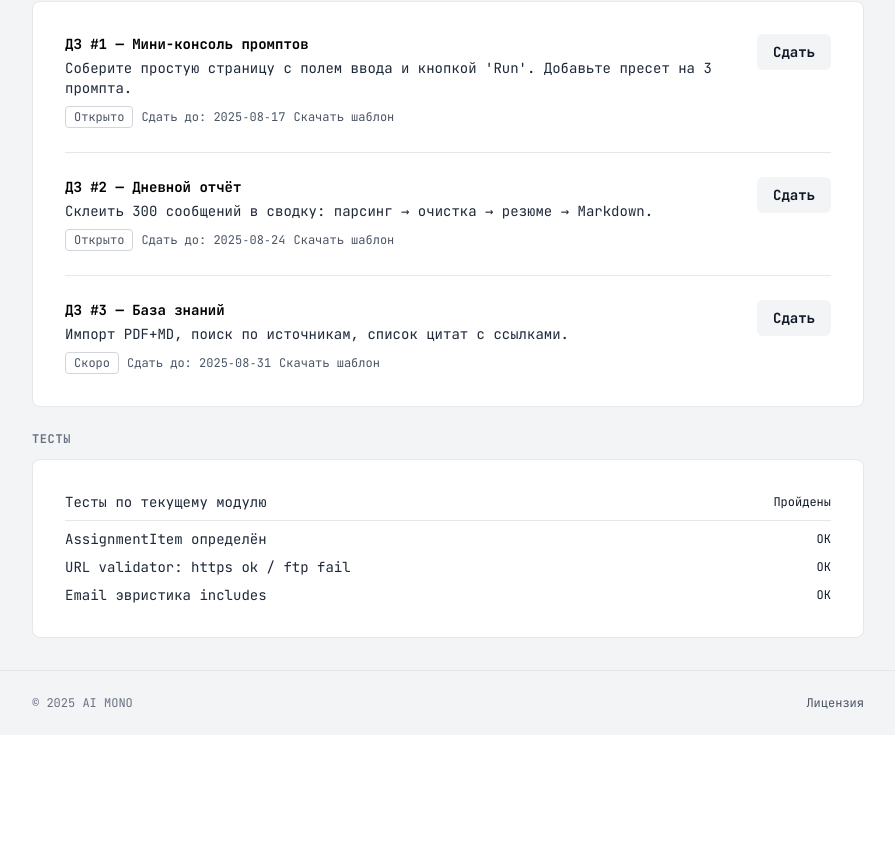
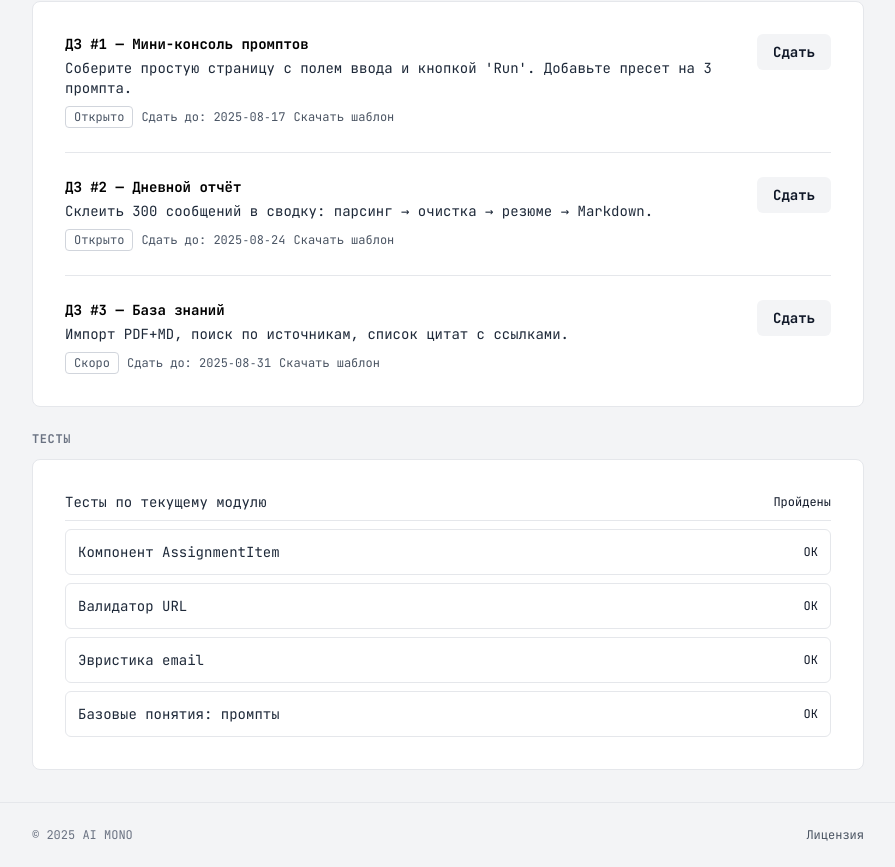
Before and after one commit to riiiiiiiiis/ai-vibecoding-dashboard, a React (Vite) app: page / in a window 1280 px wide. Shown: the part 1333-2200 px from the top of the page, without its empty margins (192-1087 px from the left). Before the commit the page ends 2068 px from the top, so only its background shows below. Built offline with nearby package versions, Linux system fonts and the light colour scheme.

Commit message:
feat(tests): expandable items with Q&A (e.g., what is a prompt) under each test

```diff
--- a/src/app/App.jsx
+++ b/src/app/App.jsx
@@ -50,11 +50,41 @@ export default function App() {
   }
 
   const tests = useMemo(() => {
-    const results = [];
-    results.push({ name: "AssignmentItem определён", pass: typeof AssignmentItem === "function" });
-    results.push({ name: "URL validator: https ok / ftp fail", pass: isHttpUrl("https://x") && !isHttpUrl("ftp://x") });
-    results.push({ name: "Email эвристика includes", pass: isLikelyEmail("a@b.c") && !isLikelyEmail("bad") });
-    return results;
+    const items = [];
+    items.push({
+      name: "Компонент AssignmentItem",
+      pass: typeof AssignmentItem === "function",
+      qa: [
+        { q: "Что делает AssignmentItem?", a: "Отображает карточку задания: описание, дедлайн, статус и кнопку 'Сдать'." },
+        { q: "Как отправить задание?", a: "Нажмите 'Сдать' — вызывается onSubmit(title), открывается модал отправки." },
+      ],
+    });
+    items.push({
+      name: "Валидатор URL",
+      pass: isHttpUrl("https://x") && !isHttpUrl("ftp://x"),
+      qa: [
+        { q: "Какие URL валидны?", a: "Только http/https (начинаются с http:// или https://)." },
+        { q: "Пример", a: "https://x — валиден; ftp://x — не валиден." },
+      ],
+    });
+    items.push({
+      name: "Эвристика email",
+      pass: isLikelyEmail("a@b.c") && !isLikelyEmail("bad"),
+      qa: [
+        { q: "Что проверяется?", a: "Наличие символов '@' и '.' — это упрощённая эвристика, не строгая валидация." },
+        { q: "Пример", a: "a@b.c — валиден; bad — не валиден." },
+      ],
+    });
+    items.push({
+      name: "Базовые понятия: промпты",
+      pass: true,
+      qa: [
+        { q: "Что такое промпт?", a: "Текстовая инструкция для модели: цель, контекст, формат ответа, ограничения." },
+        { q: "Системный vs пользовательский промпт", a: "Системный задаёт правила/роль; пользовательский — конкретный запрос." },
+        { q: "Что улучшает промпт?", a: "Ясность задачи, конкретные требования к формату, примеры (few‑shot), проверочные критерии." },
+      ],
+    });
+    return items;
   }, []);
   const allPass = tests.every((t) => t.pass);
   const currentModule = "ИИ — основы";
@@ -183,10 +213,24 @@ export default function App() {
             </div>
             <DividerSolid />
             {tests.map((t, i) => (
-              <div key={i} className="flex items-center justify-between text-sm">
-                <span className="text-gray-800">{t.name}</span>
-                <span className={`text-xs ${t.pass ? "text-gray-900" : "text-gray-500"}`}>{t.pass ? "OK" : "FAIL"}</span>
-              </div>
+              <details key={i} className="group rounded-md border border-gray-200 bg-white p-3">
+                <summary className="flex cursor-pointer list-none items-center justify-between gap-3 text-sm">
+                  <span className="text-gray-800">{t.name}</span>
+                  <span className={`text-xs ${t.pass ? "text-gray-900" : "text-red-600"}`}>{t.pass ? "OK" : "FAIL"}</span>
+                </summary>
+                <div className="mt-2 pl-1 text-sm text-gray-800 space-y-2">
+                  {Array.isArray(t.qa) && t.qa.length > 0 && (
+                    <ul className="list-disc pl-5 space-y-1">
+                      {t.qa.map((item, idx) => (
+                        <li key={idx}>
+                          <span className="font-bold">Вопрос:</span> {item.q}<br />
+                          <span className="font-bold">Ответ:</span> {item.a}
+                        </li>
+                      ))}
+                    </ul>
+                  )}
+                </div>
+              </details>
             ))}
           </Card>
         </section>
```
